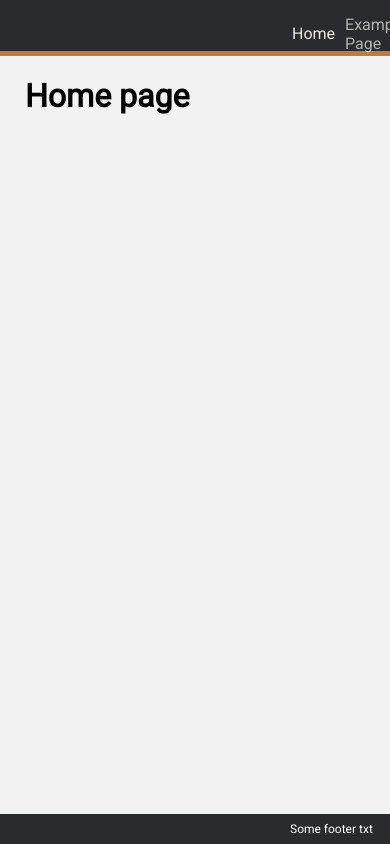
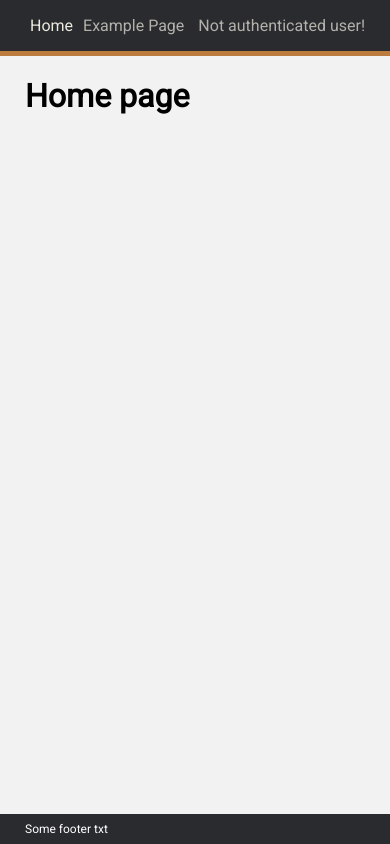
Before and after one commit to michalmuchakr/preconfigurated-react, a React app: page / in a window 390 px wide. Built offline with nearby package versions, Linux system fonts and the light colour scheme; what axios-mock-adapter would draw is missing.

Commit message:
Fix RWD, update Readme file

```diff
--- a/src/styles/footer.scss
+++ b/src/styles/footer.scss
@@ -10,9 +10,18 @@
     line-height: 30px;
     padding-left: 16px;
 
+    @media only screen and (max-width: 1024px) {
+        grid-template-columns: 25px auto;
+        padding-left: 0;
+    }
+
     .footer-box {
         grid-area: footerBox;
         padding-left: 24px;
+
+        @media only screen and (max-width: 1024px) {
+            padding-left: 0;
+        }
 
         p {
             margin: 0;
--- a/src/styles/nav.scss
+++ b/src/styles/nav.scss
@@ -8,12 +8,20 @@
   background-color: $bg-v-dark;
   border-bottom: 5px solid #BB7C3E;
 
+  @media only screen and (max-width: 1024px) {
+    grid-template-columns: 25px auto;
+  }
+
   .nav__list {
     grid-area: navList;
     display: flex;
     align-items: center;
     list-style-type: none;
-    padding-left: 37px;
+    padding: 0 20px 0 37px;
+
+    @media only screen and (max-width: 1024px) {
+      padding-left: 0;
+    }
 
     .nav__list-item {
       display: flex;
```
Also changed, not shown: 1 other file (tests, documents, lock files or other folders).
